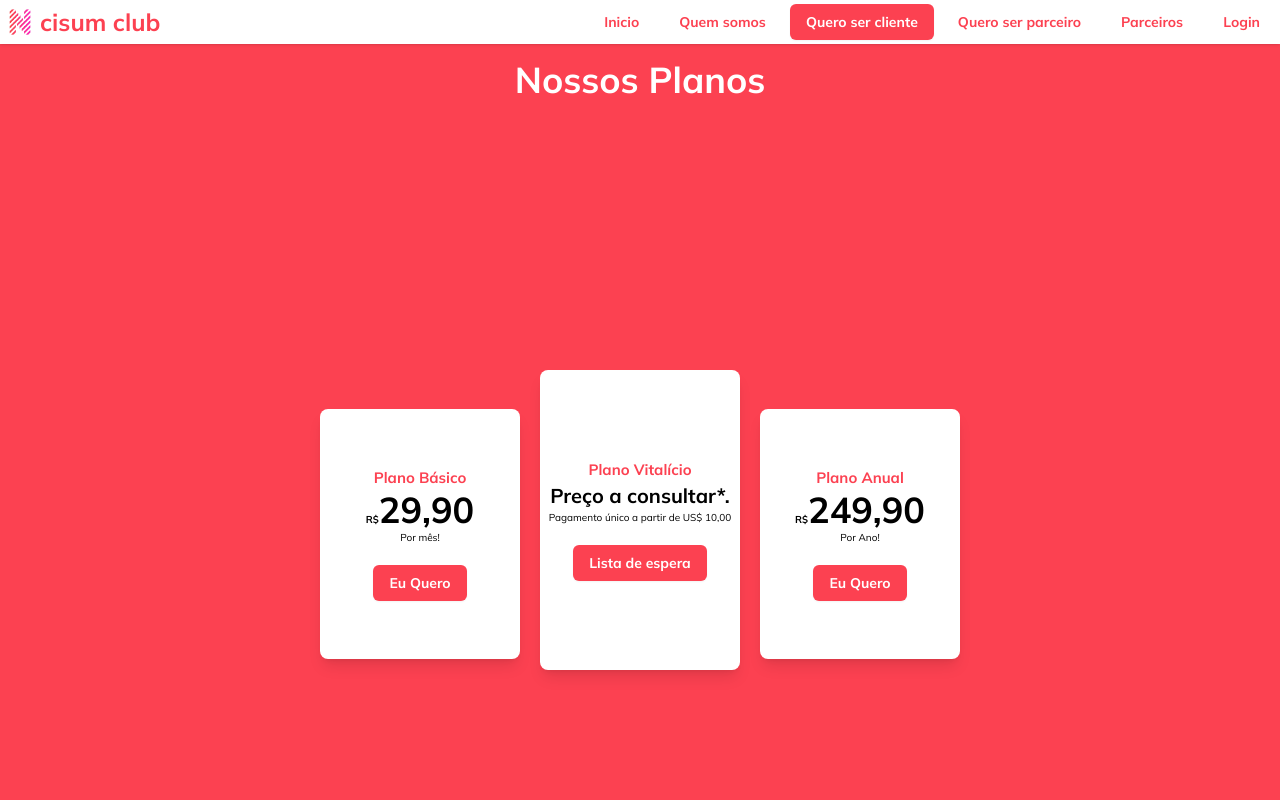
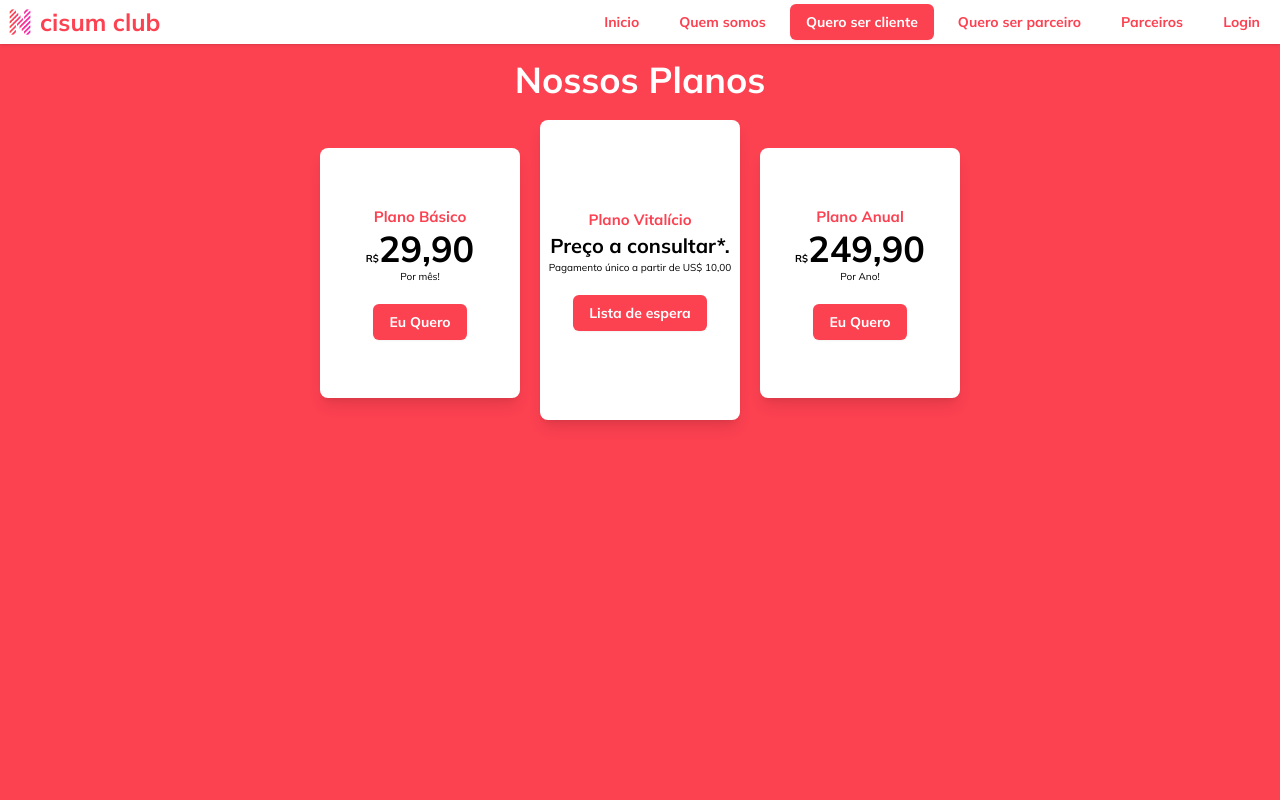
Before and after one commit to mateussf99/cisumclub, a React (Vite) app: page /cliente in a window 1280 px wide. Shown: the top 800 px of the page. Built offline with nearby package versions, Linux system fonts and the light colour scheme.

Commit message:
falta ajus

```diff
--- a/src/pages/cliente/index.tsx
+++ b/src/pages/cliente/index.tsx
@@ -1,5 +1,5 @@
-import Header from '../../components/hearder'
 import { Button } from "@/components/ui/button";
+import Header from '../../components/hearder';
 
 function index() {
   return (
@@ -7,15 +7,15 @@
         <div className='fixed top-0 left-0 w-full z-10 '>
             <Header />
         </div>
-        <div className='bg-primary pb-2 mt-10 flex-col w-full h-full justify-center items-center'>
+        <div className='bg-primary pb-2 mt-10 flex-col w-full h-full justify-center items-center '>
           <div className='flex justify-center'>
             <h1 className='text-2xl text-white font-bold mb-5 mt-5 md:text-4xl'>
             Nossos Planos
           </h1>
           </div>
 
-          <div className=' bg-primary  flex-col w-full h-screen justify-center items-center md:items-stretch'>
-            <div className='flex flex-col md:flex-row  gap-5 w-full h-full justify-center items-center'>
+          <div className=' bg-primary  flex-col w-full h-screen justify-center items-center '>
+            <div className='flex flex-col md:flex-row  gap-5 w-full h-full justify-center items-center md:items-stretch'>
               <div className='bg-white w-[200px] h-[300px] rounded-lg shadow-lg flex flex-col justify-center items-center md:h-[250px] md:mt-7'>
                 <h1 className='text-[15px] text-primary font-bold '>
                   Plano Básico
```
